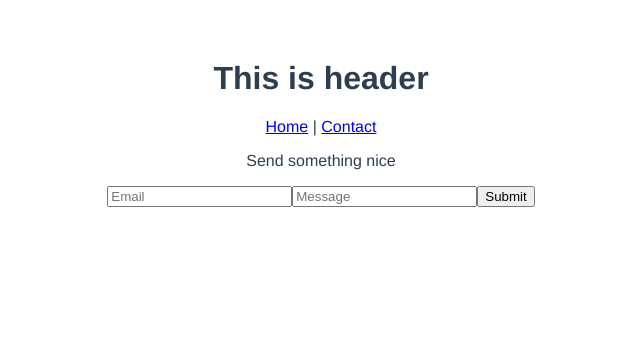
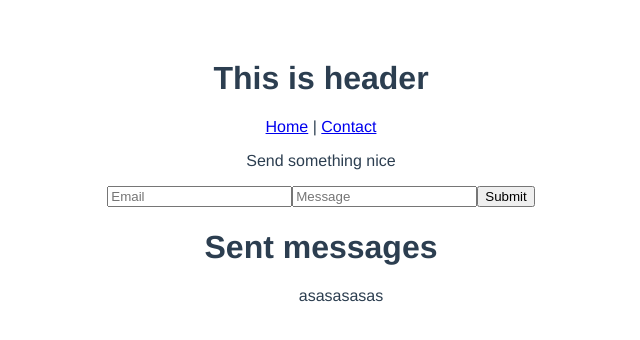
Before and after one commit to vjekooo/vue, a Vue app in the folder vue/: page /#/contact in a window 1280 px wide. Shown: the top 340 px of the page, without its empty margins (319-959 px from the left). Built offline with nearby package versions, Linux system fonts and the light colour scheme; the HTML template or start-up script is replaced by a standard one.

Commit message:
fetching sent messages and rendering in messages component

```diff
--- /dev/null
+++ b/vue/src/components/Message.vue
@@ -0,0 +1,19 @@
+<template>
+    <li
+        class="message"
+    >
+        {{message.message}}
+    </li>
+</template>
+
+<script>
+    export default {
+        name: 'Message',
+        props: {
+            message: Object
+        },
+    }
+</script>
+
+<style scoped>
+</style>
--- /dev/null
+++ b/vue/src/components/Messages.vue
@@ -0,0 +1,39 @@
+<template>
+    <div>
+        <h1>
+            {{title}}
+        </h1>
+        <div>
+            <ul
+                v-for="message in messages"
+                v-bind:key="message.id"
+                class="message-list"
+            >
+                <Message
+                    v-bind:message="message"
+                />
+            </ul>
+        </div>
+    </div>
+</template>
+
+<script>
+    import Message from "./Message.vue";
+
+    export default {
+        name: 'Messages',
+        components: {
+            Message
+        },
+        props: {
+            title: String,
+            messages: Array
+        }
+    }
+</script>
+
+<style scoped>
+    .message-list {
+        list-style-type: none;
+    }
+</style>
--- a/vue/src/views/Contact.vue
+++ b/vue/src/views/Contact.vue
@@ -10,16 +10,32 @@
 				v-on:send-contact="sendContact"
 			/>
 		</div>
+		<div class="messages">
+			<Messages v-bind:messages="messages" title="Sent messages" />
+		</div>
 	</div>
 </template>
 
 <script>
 	import SendContact from '../components/SendContact.vue'
+	import Messages from '../components/Messages.vue'
 
 	export default {
 		name: 'Contact',
 		components: {
-			SendContact
+			SendContact,
+			Messages
+		},
+		data() {
+			return {
+				messages: [
+					{
+						id: 1,
+						email: 'asasasas',
+						message: 'asasasasas'
+					}
+				]
+			}
 		},
 		methods: {
 			async sendContact(contact) {
@@ -39,7 +55,25 @@
 
 					const data = await response.json()
 
+					if (data) this.fetchMessages()
+
 					console.log(data)
+
+				} catch (error) {
+					console.log(error)
+				}
+			},
+			async fetchMessages() {
+				const api = 'http://localhost:4000/api/contacts'
+
+				try {
+					const response = await fetch(api)
+
+					const data = await response.json()
+
+					if (data) {
+						this.messages = [...this.messages, ...data]
+					}
 
 				} catch (error) {
 					console.log(error)
```
Also changed, not shown: 1 other file (tests, documents, lock files or other folders).
